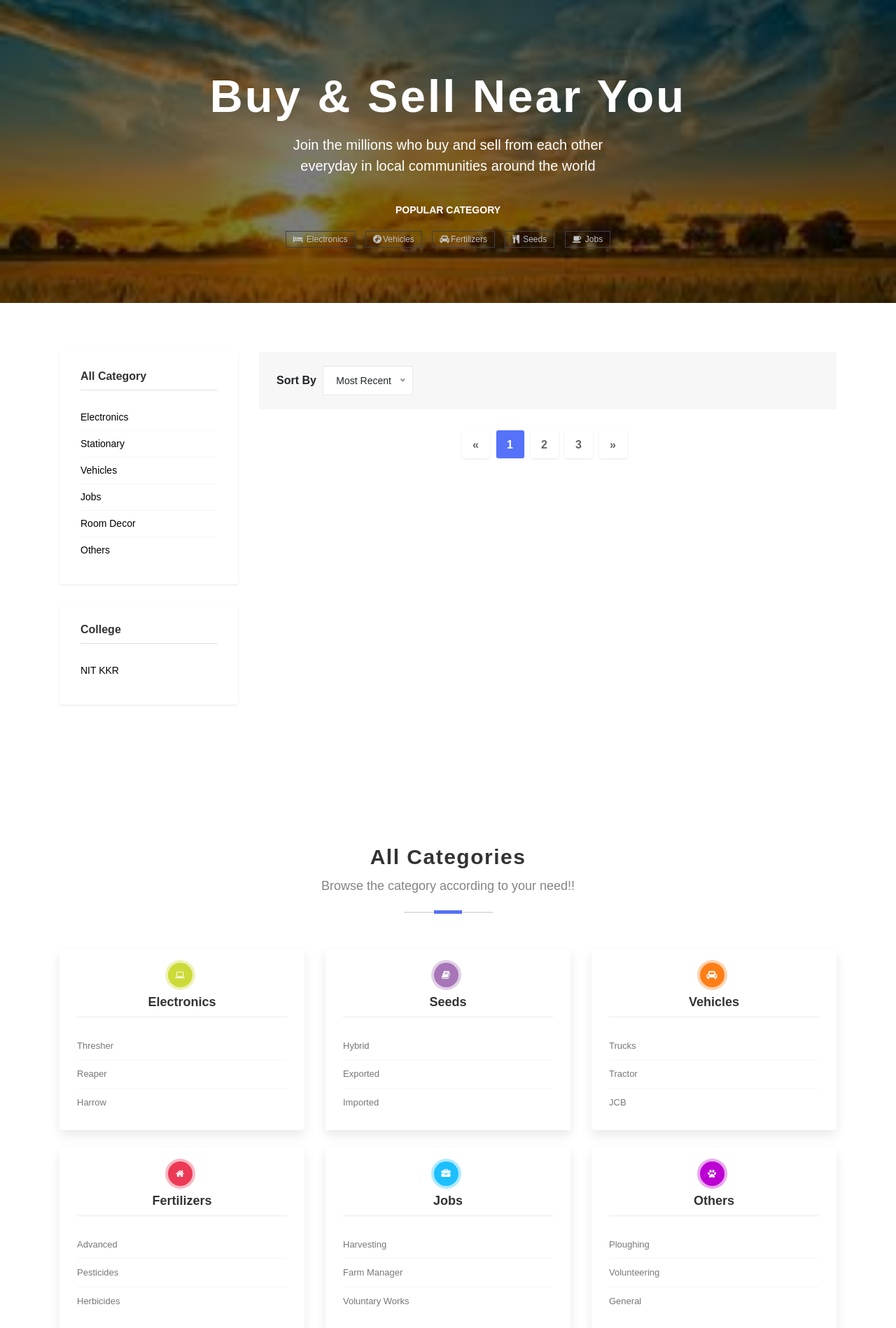
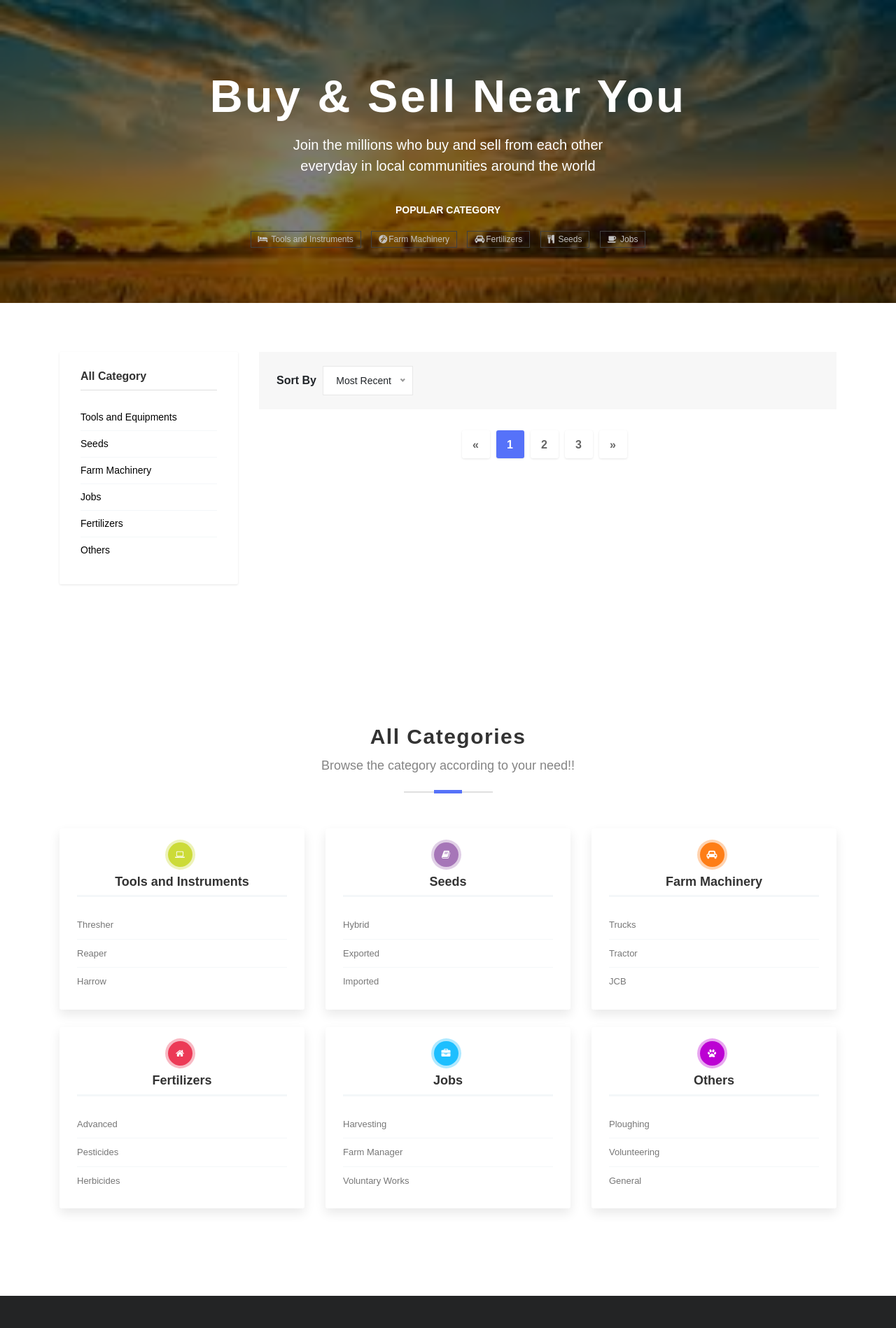
Before and after one commit to piyushbhutani1999/farmers_app, a Django app: page /product/ in a window 1280 px wide. Shown: the part 108-2006 px from the top of the page at 70% size. Run offline with Django 3.2, Linux system fonts and the light colour scheme; data that the repository does not hold is empty; some libraries are stand-ins or nearby versions; some web fonts are replaced.

Commit message:
templates altered base

```diff
--- a/templates/base.html
+++ b/templates/base.html
@@ -149,9 +149,9 @@
 						<h2>Popular Category</h2>
 						<ul class="list-inline">
 							<li class="list-inline-item">
-								<a href="{%url 'product:electronics'%}"><i class="fa fa-bed"></i> Electronics</a></li>
+								<a href="{%url 'product:electronics'%}"><i class="fa fa-bed"></i> Tools and Instruments</a></li>
 							<li class="list-inline-item">
-								<a href="{%url 'product:vehicles'%}"><i class="fa fa-grav"></i>Vehicles</a>
+								<a href="{%url 'product:vehicles'%}"><i class="fa fa-grav"></i>Farm Machinery</a>
 							</li>
 							<li class="list-inline-item">
 								<a href="{%url 'product:roomdecor'%}"><i class="fa fa-car"></i>Fertilizers</a>
@@ -194,7 +194,7 @@
 						<div class="category-block">
 							<div class="header">
 								<i class="fa fa-laptop icon-bg-1"></i>
-								<h4>Electronics</h4>
+								<h4>Tools and Instruments</h4>
 							</div>
 							<ul class="category-list" >
 								<li><a href="{%url 'product:electronics'%}">Thresher </span></a></li>
@@ -222,7 +222,7 @@
 						<div class="category-block">
 							<div class="header">
 								<i class="fa fa-car icon-bg-3"></i>
-								<h4>Vehicles</h4>
+								<h4>Farm Machinery</h4>
 							</div>
 							<ul class="category-list" >
 								<li><a href="{%url 'product:vehicles'%}">Trucks</a></li>
--- a/templates/home.html
+++ b/templates/home.html
@@ -8,21 +8,15 @@
 					<div class="widget category-list">
 	<h4 class="widget-header">All Category</h4>
 	<ul class="category-list">
-		<li><a href="{% url 'product:electronics'%}">Electronics </a></li>
-		<li><a href="{% url 'product:stationary'%}">Stationary </a></li>
-		<li><a href="{% url 'product:vehicles'%}">Vehicles </a></li>
+		<li><a href="{% url 'product:electronics'%}">Tools and Equipments </a></li>
+		<li><a href="{% url 'product:stationary'%}">Seeds </a></li>
+		<li><a href="{% url 'product:vehicles'%}">Farm Machinery </a></li>
 		<li><a href="{% url 'product:jobs' %}">Jobs </a></li>
-        <li><a href="{% url 'product:roomdecor' %}">Room Decor</a></li>
+        <li><a href="{% url 'product:roomdecor' %}">Fertilizers</a></li>
         <li><a href="{%url 'product:others'%}">Others</a></li>
 	</ul>
 </div>
 
-<div class="widget category-list">
-	<h4 class="widget-header">College</h4>
-	<ul class="category-list">
-		<li><a href="">NIT KKR </a></li>
-	</ul>
-</div>
 
 				</div>
 			</div>
--- a/templates/index.html
+++ b/templates/index.html
@@ -130,7 +130,7 @@
 =            Hero Area            =
 ================================-->
 
-<section class="hero-area bg-1 text-center overly" style="background-image: url('{% static "images/hero.jpg"%}')"; >
+<section class="hero-area bg-1 text-center overly" style="background-image: url('{% static "images/farm.jpeg"%}')"; >
 	<!-- Container Start -->
 	<div class="container" >
 		<div class="row">
```
Also changed, not shown: 1 other file.
